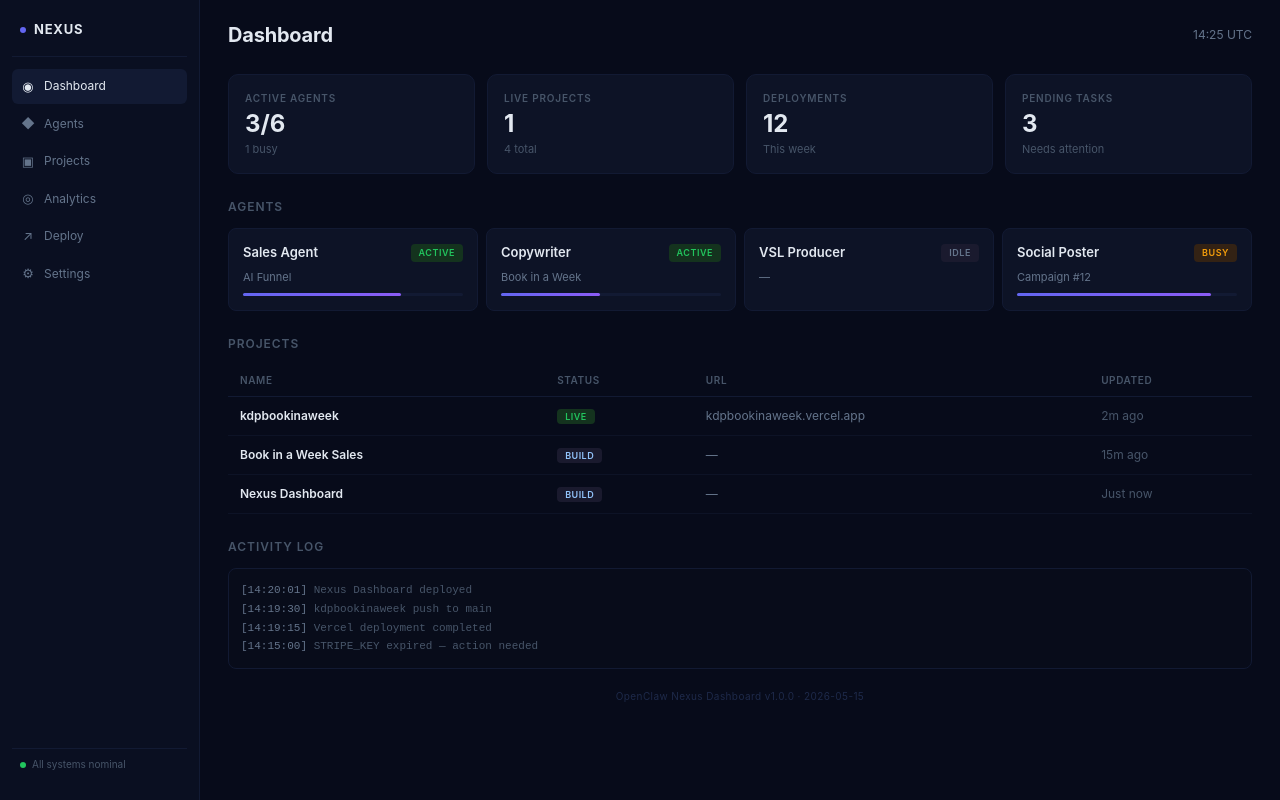
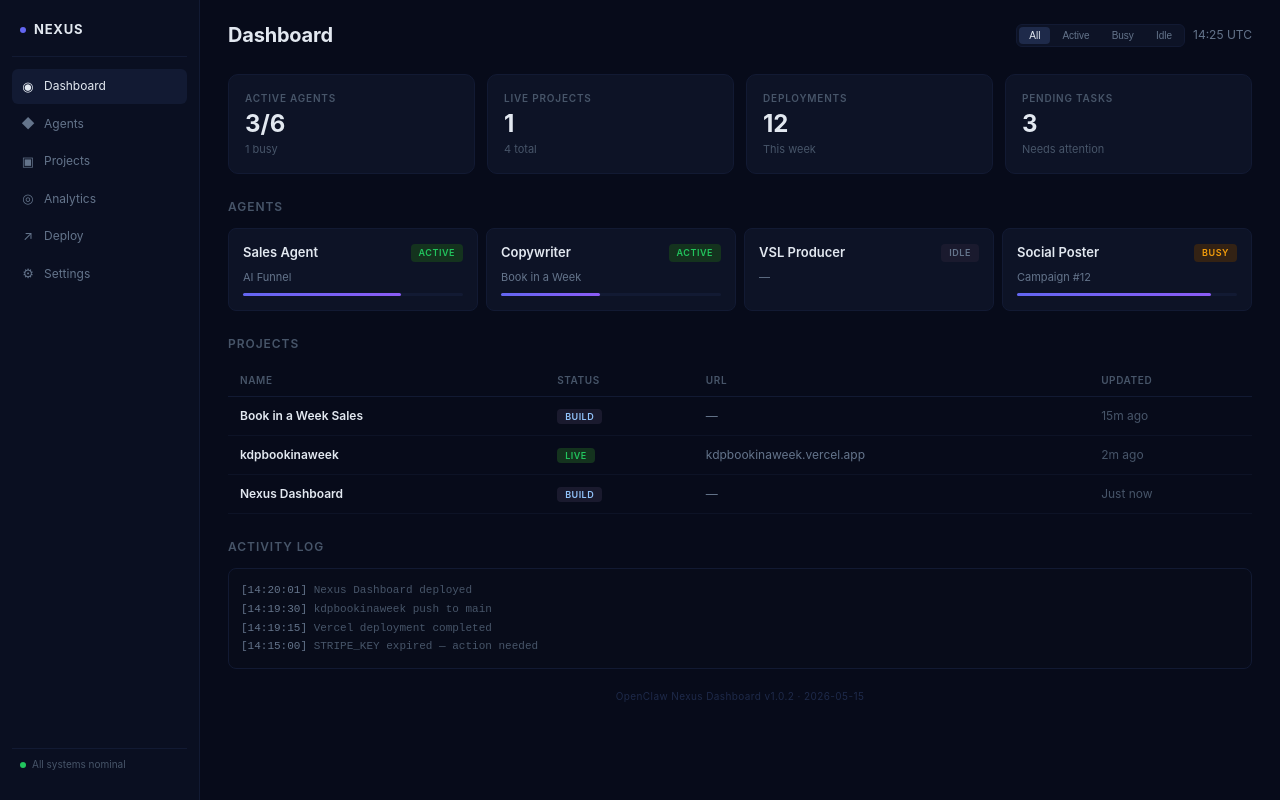
Before and after one commit to myocjade511/nexus-dashboard, a Next.js app: page / in a window 1280 px wide. Built offline with nearby package versions, Linux system fonts and the light colour scheme.

Commit message:
Add top action bar with sort/filter/view toggles on every section

```diff
--- a/app/globals.css
+++ b/app/globals.css
@@ -82,3 +82,6 @@ a{color:inherit;text-decoration:none}
 
 /* Fix for inline styles causing build issues */
 code.inline{background:#0d1326;padding:1px 6px;border-radius:3px;font-size:11px}
+
+/* Top action bar */
+.top-actions{display:flex;align-items:center;gap:8px;flex-wrap:wrap}.filter-group{display:flex;gap:2px;background:#0d1326;border:1px solid #121a33;border-radius:6px;padding:2px}.filter-group .fbtn{font-size:10px;font-weight:500;padding:3px 10px;border:none;border-radius:4px;cursor:pointer;background:transparent;color:#64748b;transition:.1s;white-space:nowrap}.filter-group .fbtn.on,.filter-group .fbtn:hover{background:#1e2a4a;color:#e2e8f0}@media(max-width:768px){.top-actions{gap:4px}.filter-group .fbtn{font-size:9px;padding:2px 7px}}
--- a/app/page.jsx
+++ b/app/page.jsx
@@ -2,39 +2,31 @@
 
 import { useState, useEffect } from 'react'
 
-export default function Dashboard() {
-  const [time, setTime] = useState('')
-  const [activeSection, setActiveSection] = useState('dashboard')
-  const [logs] = useState([
-    { time: '14:20:01', level: 'ok', msg: 'Nexus Dashboard deployed' },
-    { time: '14:19:30', level: 'info', msg: 'kdpbookinaweek push to main' },
-    { time: '14:19:15', level: 'ok', msg: 'Vercel deployment completed' },
-    { time: '14:15:00', level: 'warn', msg: 'STRIPE_KEY expired — action needed' },
-    { time: '14:10:22', level: 'info', msg: 'New design batch committed' },
-  ])
-
-  const agents = [
+const AGENTS = [
   { id: '1', name: 'Sales Agent', status: 'active', project: 'AI Funnel', progress: 72 },
   { id: '2', name: 'Copywriter', status: 'active', project: 'Book in a Week', progress: 45 },
-    { id: '3', name: 'VSL Producer', status: 'idle', project: '—', progress: 0 },
+  { id: '3', name: 'VSL Producer', status: 'idle', project: '\u2014', progress: 0 },
   { id: '4', name: 'Social Poster', status: 'busy', project: 'Campaign #12', progress: 88 },
   { id: '5', name: 'Orchestrator (Max)', status: 'active', project: 'Multi-agent', progress: 100 },
   { id: '6', name: 'Ghostwriter', status: 'idle', project: 'Thriller Series', progress: 0 },
 ]
 
-  const projects = [
+const PROJECTS = [
   { id: '1', name: 'kdpbookinaweek', status: 'live', url: 'kdpbookinaweek.vercel.app', updated: '2m ago' },
-    { id: '2', name: 'Book in a Week Sales', status: 'build', url: '—', updated: '15m ago' },
-    { id: '3', name: 'Nexus Dashboard', status: 'build', url: '—', updated: 'Just now' },
-    { id: '4', name: 'Thriller Series', status: 'draft', url: '—', updated: '2d ago' },
+  { id: '2', name: 'Book in a Week Sales', status: 'build', url: '\u2014', updated: '15m ago' },
+  { id: '3', name: 'Nexus Dashboard', status: 'build', url: '\u2014', updated: 'Just now' },
+  { id: '4', name: 'Thriller Series', status: 'draft', url: '\u2014', updated: '2d ago' },
 ]
 
-  useEffect(() => {
-    const t = new Date()
-    setTime(t.toLocaleTimeString('en-US', { hour12: false, hour: '2-digit', minute: '2-digit' }))
-  }, [])
+const LOGS = [
+  { time: '14:20:01', level: 'ok', msg: 'Nexus Dashboard deployed' },
+  { time: '14:19:30', level: 'info', msg: 'kdpbookinaweek push to main' },
+  { time: '14:19:15', level: 'ok', msg: 'Vercel deployment completed' },
+  { time: '14:15:00', level: 'warn', msg: 'STRIPE_KEY expired \u2014 action needed' },
+  { time: '14:10:22', level: 'info', msg: 'New design batch committed' },
+]
 
-  const navItems = [
+const NAV_ITEMS = [
   { key: 'dashboard', ico: '\u25c9', label: 'Dashboard' },
   { key: 'agents',    ico: '\u25c6', label: 'Agents' },
   { key: 'projects',  ico: '\u25a3', label: 'Projects' },
@@ -43,21 +35,45 @@ export default function Dashboard() {
   { key: 'settings',  ico: '\u2699', label: 'Settings' },
 ]
 
-  const activeAgents = agents.filter(a => a.status === 'active').length
-  const busyAgents = agents.filter(a => a.status === 'busy').length
-  const liveProjects = projects.filter(p => p.status === 'live').length
+export default function Dashboard() {
+  const [time, setTime] = useState('')
+  const [section, setSection] = useState('dashboard')
+  const [agentFilter, setAgentFilter] = useState('all')
+  const [projectFilter, setProjectFilter] = useState('all')
+  const [projectSort, setProjectSort] = useState('name')
+  const [view, setView] = useState('grid')
+  const [logFilter, setLogFilter] = useState('all')
+
+  useEffect(() => {
+    const t = new Date()
+    setTime(t.toLocaleTimeString('en-US', { hour12: false, hour: '2-digit', minute: '2-digit' }))
+  }, [])
+
+  const filteredAgents = AGENTS.filter(a => agentFilter === 'all' || a.status === agentFilter)
+  const filteredProjects = PROJECTS
+    .filter(p => projectFilter === 'all' || p.status === projectFilter)
+    .sort((a, b) => {
+      if (projectSort === 'name') return a.name.localeCompare(b.name)
+      if (projectSort === 'updated') return a.updated.localeCompare(b.updated)
+      return 0
+    })
+  const filteredLogs = LOGS.filter(l => logFilter === 'all' || l.level === logFilter)
+  const activeAgents = AGENTS.filter(a => a.status === 'active').length
+  const busyAgents = AGENTS.filter(a => a.status === 'busy').length
+  const liveProjects = PROJECTS.filter(p => p.status === 'live').length
 
   return (
     <div className="app">
+      {/* ── Sidebar ── */}
       <aside className="sidebar">
         <div className="logo"><span className="d"></span> NEXUS</div>
         <nav className="nav">
-          {navItems.map(item => (
+          {NAV_ITEMS.map(item => (
             <a
               key={item.key}
               href="#"
-              onClick={(e) => { e.preventDefault(); setActiveSection(item.key) }}
-              className={activeSection === item.key ? 'active' : ''}
+              onClick={(e) => { e.preventDefault(); setSection(item.key) }}
+              className={section === item.key ? 'active' : ''}
             >
               <span className="ico">{item.ico}</span>
               <span>{item.label}</span>
@@ -70,175 +86,181 @@ export default function Dashboard() {
         </div>
       </aside>
 
+      {/* ── Main Content ── */}
       <main className="main">
-        {activeSection === 'dashboard' && (
+
+        {/* ── Top Action Bar ── */}
+        <div className="topbar">
+          <h1>{NAV_ITEMS.find(n => n.key === section)?.label || 'Dashboard'}</h1>
+          <div className="top-actions">
+            {(section === 'agents' || section === 'dashboard') && (
+              <div className="filter-group">
+                <button className={`fbtn ${agentFilter === 'all' ? 'on' : ''}`} onClick={() => setAgentFilter('all')}>All</button>
+                <button className={`fbtn ${agentFilter === 'active' ? 'on' : ''}`} onClick={() => setAgentFilter('active')}>Active</button>
+                <button className={`fbtn ${agentFilter === 'busy' ? 'on' : ''}`} onClick={() => setAgentFilter('busy')}>Busy</button>
+                <button className={`fbtn ${agentFilter === 'idle' ? 'on' : ''}`} onClick={() => setAgentFilter('idle')}>Idle</button>
+              </div>
+            )}
+            {section === 'projects' && (
               <>
-            <div className="topbar">
-              <h1>Dashboard</h1>
+                <div className="filter-group">
+                  <button className={`fbtn ${projectFilter === 'all' ? 'on' : ''}`} onClick={() => setProjectFilter('all')}>All</button>
+                  <button className={`fbtn ${projectFilter === 'live' ? 'on' : ''}`} onClick={() => setProjectFilter('live')}>Live</button>
+                  <button className={`fbtn ${projectFilter === 'build' ? 'on' : ''}`} onClick={() => setProjectFilter('build')}>Build</button>
+                  <button className={`fbtn ${projectFilter === 'draft' ? 'on' : ''}`} onClick={() => setProjectFilter('draft')}>Draft</button>
+                </div>
+                <div className="filter-group">
+                  <button className={`fbtn ${projectSort === 'name' ? 'on' : ''}`} onClick={() => setProjectSort('name')}>Name \u2191</button>
+                  <button className={`fbtn ${projectSort === 'updated' ? 'on' : ''}`} onClick={() => setProjectSort('updated')}>Recent</button>
+                </div>
+              </>
+            )}
+            {section === 'deploy' && (
+              <div className="filter-group">
+                <button className={`fbtn ${logFilter === 'all' ? 'on' : ''}`} onClick={() => setLogFilter('all')}>All</button>
+                <button className={`fbtn ${logFilter === 'ok' ? 'on' : ''}`} onClick={() => setLogFilter('ok')}>Success</button>
+                <button className={`fbtn ${logFilter === 'warn' ? 'on' : ''}`} onClick={() => setLogFilter('warn')}>Warnings</button>
+                <button className={`fbtn ${logFilter === 'info' ? 'on' : ''}`} onClick={() => setLogFilter('info')}>Info</button>
+              </div>
+            )}
+            {section === 'agents' && (
+              <div className="filter-group">
+                <button className={`fbtn ${view === 'grid' ? 'on' : ''}`} onClick={() => setView('grid')}>\u25a6 Grid</button>
+                <button className={`fbtn ${view === 'list' ? 'on' : ''}`} onClick={() => setView('list')}>\u2261 List</button>
+              </div>
+            )}
             <div className="time">{time} UTC</div>
-            </div>
-
-            <div className="grid-4">
-              <div className="card">
-                <div className="label">Active Agents</div>
-                <div className="value">{activeAgents}<span className="sub-value">/{agents.length}</span></div>
-                <div className="sub">{busyAgents} busy</div>
-              </div>
-              <div className="card">
-                <div className="label">Live Projects</div>
-                <div className="value">{liveProjects}</div>
-                <div className="sub">{projects.length} total</div>
-              </div>
-              <div className="card">
-                <div className="label">Deployments</div>
-                <div className="value">12</div>
-                <div className="sub">This week</div>
-              </div>
-              <div className="card">
-                <div className="label">Pending Tasks</div>
-                <div className="value">3</div>
-                <div className="sub">Needs attention</div>
           </div>
         </div>
 
+        {/* ── Dashboard ── */}
+        {section === 'dashboard' && (
+          <>
+            <div className="grid-4">
+              <div className="card"><div className="label">Active Agents</div><div className="value">{activeAgents}<span className="sub-value">/{AGENTS.length}</span></div><div className="sub">{busyAgents} busy</div></div>
+              <div className="card"><div className="label">Live Projects</div><div className="value">{liveProjects}</div><div className="sub">{PROJECTS.length} total</div></div>
+              <div className="card"><div className="label">Deployments</div><div className="value">12</div><div className="sub">This week</div></div>
+              <div className="card"><div className="label">Pending Tasks</div><div className="value">3</div><div className="sub">Needs attention</div></div>
+            </div>
             <div className="section-title">Agents</div>
             <div className="agent-grid">
-              {agents.slice(0, 4).map(agent => (
-                <div key={agent.id} className="agent-card">
-                  <div className="h">
-                    <span className="name">{agent.name}</span>
-                    <span className={`status-badge ${agent.status}`}>{agent.status}</span>
-                  </div>
-                  <div className="project">{agent.project}</div>
-                  {agent.progress > 0 && (
-                    <div className="progress"><div className="fill" style={{width:agent.progress+'%'}}></div></div>
-                  )}
+              {filteredAgents.slice(0, 4).map(a => (
+                <div key={a.id} className="agent-card">
+                  <div className="h"><span className="name">{a.name}</span><span className={`status-badge ${a.status}`}>{a.status}</span></div>
+                  <div className="project">{a.project}</div>
+                  {a.progress > 0 && <div className="progress"><div className="fill" style={{width:a.progress+'%'}}></div></div>}
                 </div>
               ))}
             </div>
-
             <div className="section-title">Projects</div>
             <table className="project-table">
               <thead><tr><th>Name</th><th>Status</th><th>URL</th><th>Updated</th></tr></thead>
               <tbody>
-                {projects.slice(0, 3).map(p => (
-                  <tr key={p.id}>
-                    <td className="cell-bold">{p.name}</td>
-                    <td><span className={`tag ${p.status}`}>{p.status}</span></td>
-                    <td className="cell-dim">{p.url}</td>
-                    <td className="cell-muted">{p.updated}</td>
-                  </tr>
+                {filteredProjects.slice(0, 3).map(p => (
+                  <tr key={p.id}><td className="cell-bold">{p.name}</td><td><span className={`tag ${p.status}`}>{p.status}</span></td><td className="cell-dim">{p.url}</td><td className="cell-muted">{p.updated}</td></tr>
                 ))}
               </tbody>
             </table>
-
             <div className="section-title">Activity Log</div>
             <div className="log-box">
-              {logs.slice(0, 4).map((log, i) => (
-                <div key={i} className={`line ${log.level}`}>
-                  <span className="t">[{log.time}]</span>{' '}
-                  <span>{log.msg}</span>
-                </div>
+              {filteredLogs.slice(0, 4).map((l, i) => (
+                <div key={i} className={`line ${l.level}`}><span className="t">[{l.time}]</span> <span>{l.msg}</span></div>
               ))}
             </div>
           </>
         )}
 
-        {activeSection === 'agents' && (
+        {/* ── Agents ── */}
+        {section === 'agents' && (
           <>
-            <div className="topbar"><h1>All Agents</h1><div className="time">{time} UTC</div></div>
+            {view === 'grid' ? (
               <div className="agent-grid" style={{gridTemplateColumns:'repeat(auto-fill,minmax(240px,1fr))',gap:'12px'}}>
-              {agents.map(agent => (
-                <div key={agent.id} className="agent-card">
-                  <div className="h">
-                    <span className="name">{agent.name}</span>
-                    <span className={`status-badge ${agent.status}`}>{agent.status}</span>
-                  </div>
-                  <div className="project">Current: {agent.project}</div>
-                  {agent.progress > 0 && (
-                    <div className="progress"><div className="fill" style={{width:agent.progress+'%'}}></div></div>
-                  )}
+                {filteredAgents.map(a => (
+                  <div key={a.id} className="agent-card">
+                    <div className="h"><span className="name">{a.name}</span><span className={`status-badge ${a.status}`}>{a.status}</span></div>
+                    <div className="project">Current: {a.project}</div>
+                    {a.progress > 0 && <div className="progress"><div className="fill" style={{width:a.progress+'%'}}></div></div>}
                   </div>
                 ))}
               </div>
+            ) : (
+              <table className="project-table">
+                <thead><tr><th>Agent</th><th>Status</th><th>Project</th><th>Progress</th></tr></thead>
+                <tbody>
+                  {filteredAgents.map(a => (
+                    <tr key={a.id}>
+                      <td className="cell-bold">{a.name}</td>
+                      <td><span className={`status-badge ${a.status}`}>{a.status}</span></td>
+                      <td className="cell-dim">{a.project}</td>
+                      <td className="cell-muted">{a.progress > 0 ? a.progress + '%' : '\u2014'}</td>
+                    </tr>
+                  ))}
+                </tbody>
+              </table>
+            )}
           </>
         )}
 
-        {activeSection === 'projects' && (
+        {/* ── Projects ── */}
+        {section === 'projects' && (
           <>
-            <div className="topbar"><h1>All Projects</h1><div className="time">{time} UTC</div></div>
             <div className="deploy-strip" style={{marginBottom:'16px'}}>
-              <div className="d">
-                <div className="label-sm">kdpbookinaweek</div>
-                <div className="url">https://kdpbookinaweek.vercel.app</div>
-              </div>
-              <div className="d">
-                <div className="label-sm">Nexus Dashboard</div>
-                <div className="url">https://nexus-dashboard.vercel.app</div>
-              </div>
+              <div className="d"><div className="label-sm">kdpbookinaweek</div><div className="url">https://kdpbookinaweek.vercel.app</div></div>
+              <div className="d"><div className="label-sm">Nexus Dashboard</div><div className="url">https://nexus-dashboard.vercel.app</div></div>
             </div>
             <table className="project-table">
               <thead><tr><th>Name</th><th>Status</th><th>URL</th><th>Updated</th></tr></thead>
               <tbody>
-                {projects.map(p => (
-                  <tr key={p.id}>
-                    <td className="cell-bold">{p.name}</td>
-                    <td><span className={`tag ${p.status}`}>{p.status}</span></td>
-                    <td className="cell-dim">{p.url}</td>
-                    <td className="cell-muted">{p.updated}</td>
-                  </tr>
+                {filteredProjects.map(p => (
+                  <tr key={p.id}><td className="cell-bold">{p.name}</td><td><span className={`tag ${p.status}`}>{p.status}</span></td><td className="cell-dim">{p.url}</td><td className="cell-muted">{p.updated}</td></tr>
                 ))}
               </tbody>
             </table>
           </>
         )}
 
-        {activeSection === 'analytics' && (
-          <><div className="topbar"><h1>Analytics</h1><div className="time">{time} UTC</div></div>
+        {/* ── Analytics ── */}
+        {section === 'analytics' && (
+          <>
             <div className="grid-4">
               <div className="card"><div className="label">Page Views</div><div className="value">2,847</div><div className="sub">This week</div></div>
               <div className="card"><div className="label">Conversions</div><div className="value">38</div><div className="sub">1.34% rate</div></div>
               <div className="card"><div className="label">Revenue</div><div className="value">$57K</div><div className="sub">MTD</div></div>
               <div className="card"><div className="label">Avg. Session</div><div className="value">4:12</div><div className="sub">+12% vs last week</div></div>
             </div>
-          <div className="ph" style={{margin:'20px 0',height:'180px',maxWidth:'100%'}}>
-            <span>Chart placeholder — connect GA4 or Plausible</span>
-          </div></>
+            <div className="ph" style={{margin:'20px 0',height:'180px',maxWidth:'100%'}}><span>Chart placeholder \u2014 connect GA4 or Plausible</span></div>
+          </>
         )}
 
-        {activeSection === 'deploy' && (
-          <><div className="topbar"><h1>Deploy</h1><div className="time">{time} UTC</div></div>
+        {/* ── Deploy ── */}
+        {section === 'deploy' && (
+          <>
             <div className="log-box" style={{marginBottom:'16px'}}>
-            {logs.map((log, i) => (
-              <div key={i} className={`line ${log.level}`}>
-                <span className="t">[{log.time}]</span> <span>{log.msg}</span>
-              </div>
+              {filteredLogs.map((l, i) => (
+                <div key={i} className={`line ${l.level}`}><span className="t">[{l.time}]</span> <span>{l.msg}</span></div>
               ))}
             </div>
             <div className="deploy-strip">
-            <div className="d">
-              <div className="label-sm">kdpbookinaweek</div>
-              <div className="url">https://github.com/myocjade511/kdpbookinaweek</div>
+              <div className="d"><div className="label-sm">kdpbookinaweek</div><div className="url">https://github.com/myocjade511/kdpbookinaweek</div></div>
+              <div className="d"><div className="label-sm">Nexus Dashboard</div><div className="url">https://github.com/myocjade511/nexus-dashboard</div></div>
             </div>
-            <div className="d">
-              <div className="label-sm">Nexus Dashboard</div>
-              <div className="url">https://github.com/myocjade511/nexus-dashboard</div>
-            </div>
-          </div></>
+          </>
         )}
 
-        {activeSection === 'settings' && (
-          <><div className="topbar"><h1>Settings</h1><div className="time">{time} UTC</div></div>
+        {/* ── Settings ── */}
+        {section === 'settings' && (
+          <>
             <div className="deploy-strip" style={{flexDirection:'column',alignItems:'stretch'}}>
-            <div className="d"><div className="label-sm">Stripe Key</div><div className="url" style={{color:'#ef4444'}}>Expired — needs update</div></div>
+              <div className="d"><div className="label-sm">Stripe Key</div><div className="url" style={{color:'#ef4444'}}>Expired \u2014 needs update</div></div>
               <div className="d"><div className="label-sm">ElevenLabs Key</div><div className="url" style={{color:'#a8a29e'}}>Not configured</div></div>
               <div className="d"><div className="label-sm">GitHub</div><div className="url">myocjade511</div></div>
               <div className="d"><div className="label-sm">Vercel</div><div className="url">Team connected</div></div>
-          </div></>
+            </div>
+          </>
         )}
 
         <div className="footer-note">
-          OpenClaw Nexus Dashboard v1.0.0 &middot; {new Date().toISOString().slice(0,10)}
+          OpenClaw Nexus Dashboard v1.0.2 &middot; {new Date().toISOString().slice(0,10)}
         </div>
       </main>
     </div>
```
Lines whose indentation alone changed are shown as unchanged.
